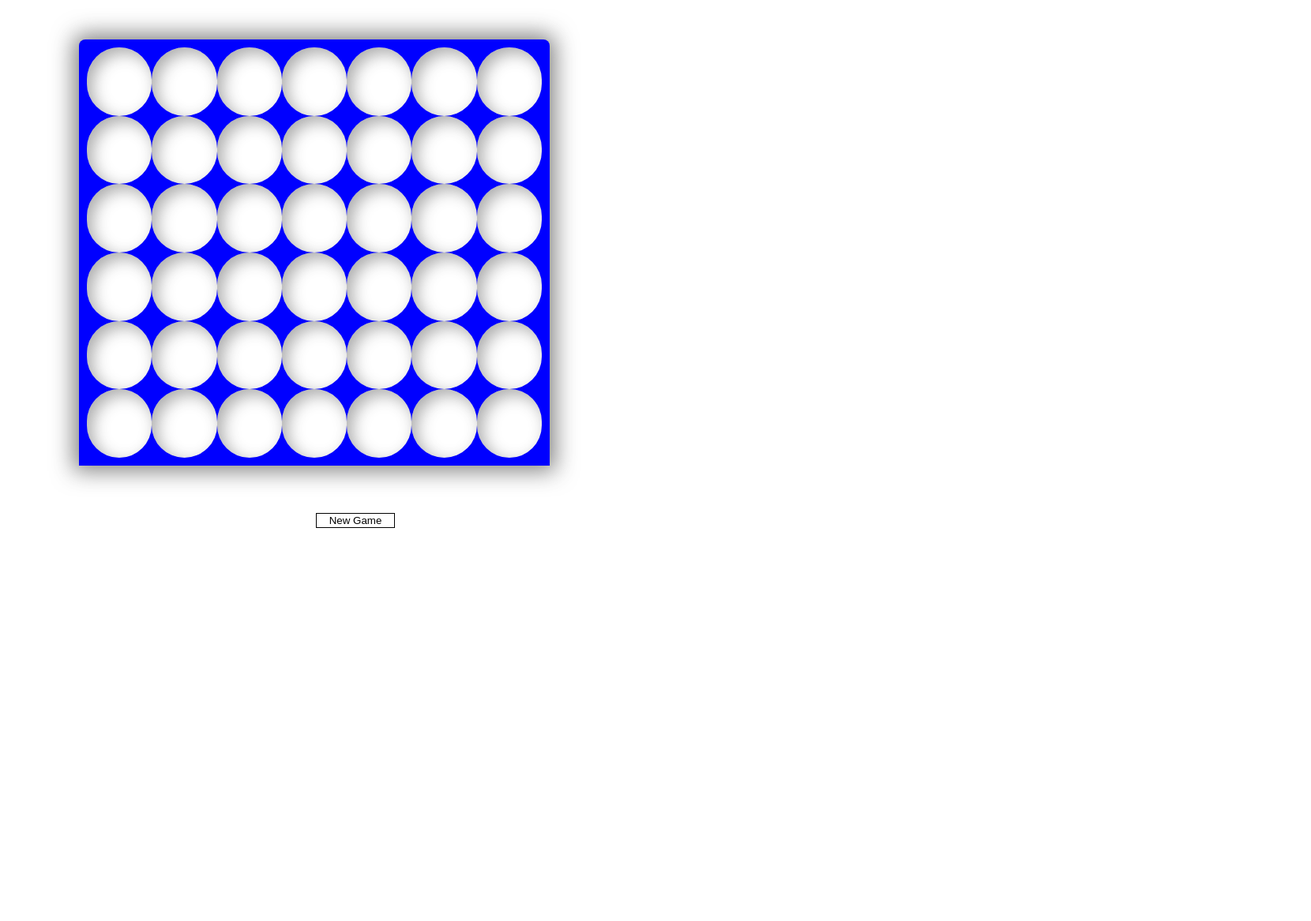
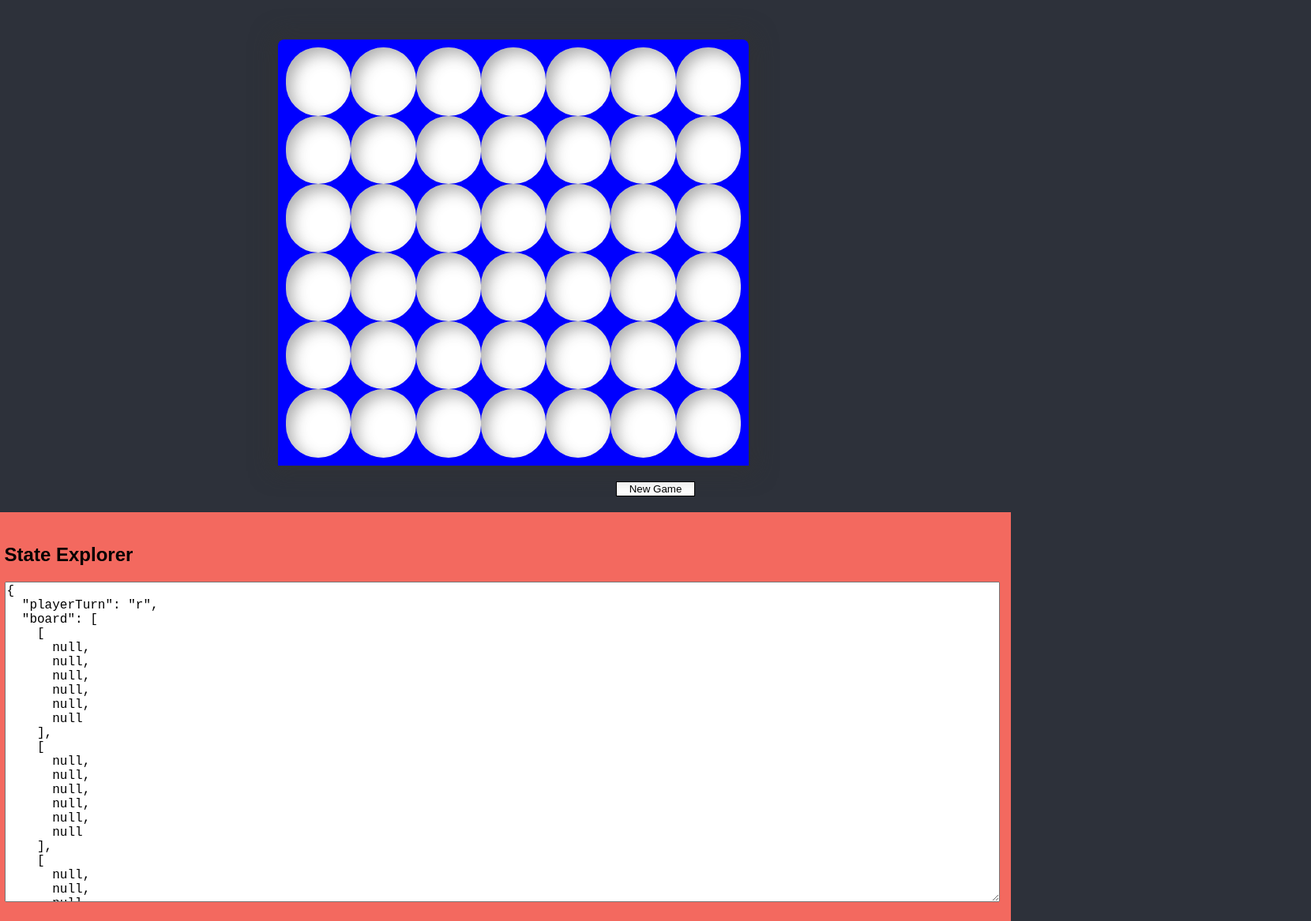
Before and after one commit to asharnaud/react-connect-four, a React app: page / in a window 1280 px wide. Shown: the whole page at 79% size, 1660 px wide, since content can reach past the window. Before the commit the page ends 800 px from the top, so only its background shows below. Built offline with nearby package versions, Linux system fonts and the light colour scheme.

Commit message:
Added the connect four library

```diff
--- a/src/index.css
+++ b/src/index.css
@@ -1,4 +1,5 @@
 body {
+  background-color: #2d313a;
   font-family: sans-serif;
   margin: 0;
   padding: 0;
@@ -7,6 +8,7 @@ body {
 .game-container {
   text-align: center;
   width: 45%;
+  margin: 0 auto;
 }
 
 .board {
@@ -16,10 +18,10 @@ body {
   box-shadow: 0px 0px 28px 7px rgba(50, 50, 50, 0.6);
   display: flex;
   height: 65vh;
-  margin: 50px 10px 10px 100px;
   padding: 10px;
   position: relative;
   width: 100%;
+  margin-top: 50px;
 }
 
 .board .circle {
@@ -31,14 +33,14 @@ body {
   opacity: 1;
 }
 
-.board .circle:hover {
-  opacity: .8;
-}
-
 .row-container {
   display: flex;
   flex-direction: column;
   flex: 1;
+}
+
+.row-container:hover {
+  opacity: .8;
 }
 
 .red {
@@ -63,7 +65,22 @@ body {
 
 .reset-button {
   background: #fff;
-  margin: 50px 10px 10px 400px;
+  margin: 20px 780px;
   border: 1px solid black;
   width: 100px;
 }
+
+.explorerContainer {
+  float:right;
+  width: 98%;
+  background: #f3695f;
+  border-left: 2px solid black;
+  padding: 20px;
+}
+
+.explorerContainer textarea {
+  font-family: monospace;
+  width: 100%;
+  height: 400px;
+  font-size: 16px;
+}
--- a/src/index.js
+++ b/src/index.js
@@ -22,11 +22,25 @@ const initialState = {
 
 let appState = initialState
 
+
+const showStateExplorer = document.location.search.indexOf('stateexplorer') !== -1
+
+function StateExplorer (state) {
+  const stateJSON = JSON.stringify(state, null, 2)
+  return (
+    <section className='explorerContainer'>
+      <h1>State Explorer</h1>
+      <textarea value={stateJSON}></textarea>
+    </section>
+  )
+}
+
 function App (appState) {
   return (
     <div>
     {Board(appState)}
     {ResetButton()}
+    {StateExplorer(appState)}
     </div>
   )
 }
--- a/src/row.js
+++ b/src/row.js
@@ -2,6 +2,7 @@ import React from 'react';
 import ReactDOM from 'react-dom';
 import Pieces from './pieces';
 import appState from './index';
+import {gameStatus} from 'connect4-lib';
 
 console.log(appState)
 
@@ -13,11 +14,21 @@ function switchTurn () {
   }
 }
 
-function addGamePiece (index) {
+function isWinner () {
+  let status = gameStatus(appState.board).status
+    if (status === 'winner_red') {
+      console.log("Red Wins!")
+    } else if (status === 'winner_yellow') {
+      console.log("Yellow Wins!")
+    }
+}
+
+function updateBoardPiece (index) {
   let boardRow = appState.board[index]
   for (let i = boardRow.length - 1; i >= 0; i--) {
     if (boardRow[i] === null) {
       boardRow[i] = appState.playerTurn
+      isWinner()
       switchTurn()
       return
     }
@@ -28,7 +39,7 @@ function Row (state) {
   let rowsArr = []
   for (let i = 0; i < state.board.length; i++) {
       rowsArr.push(
-      <div className="row-container" data-row={i} onClick={addGamePiece.bind(null, i)}>
+      <div className="row-container" data-row={i} onClick={updateBoardPiece.bind(null, i)}>
         {Pieces(state.board[i],state)}
       </div>
       )
```
